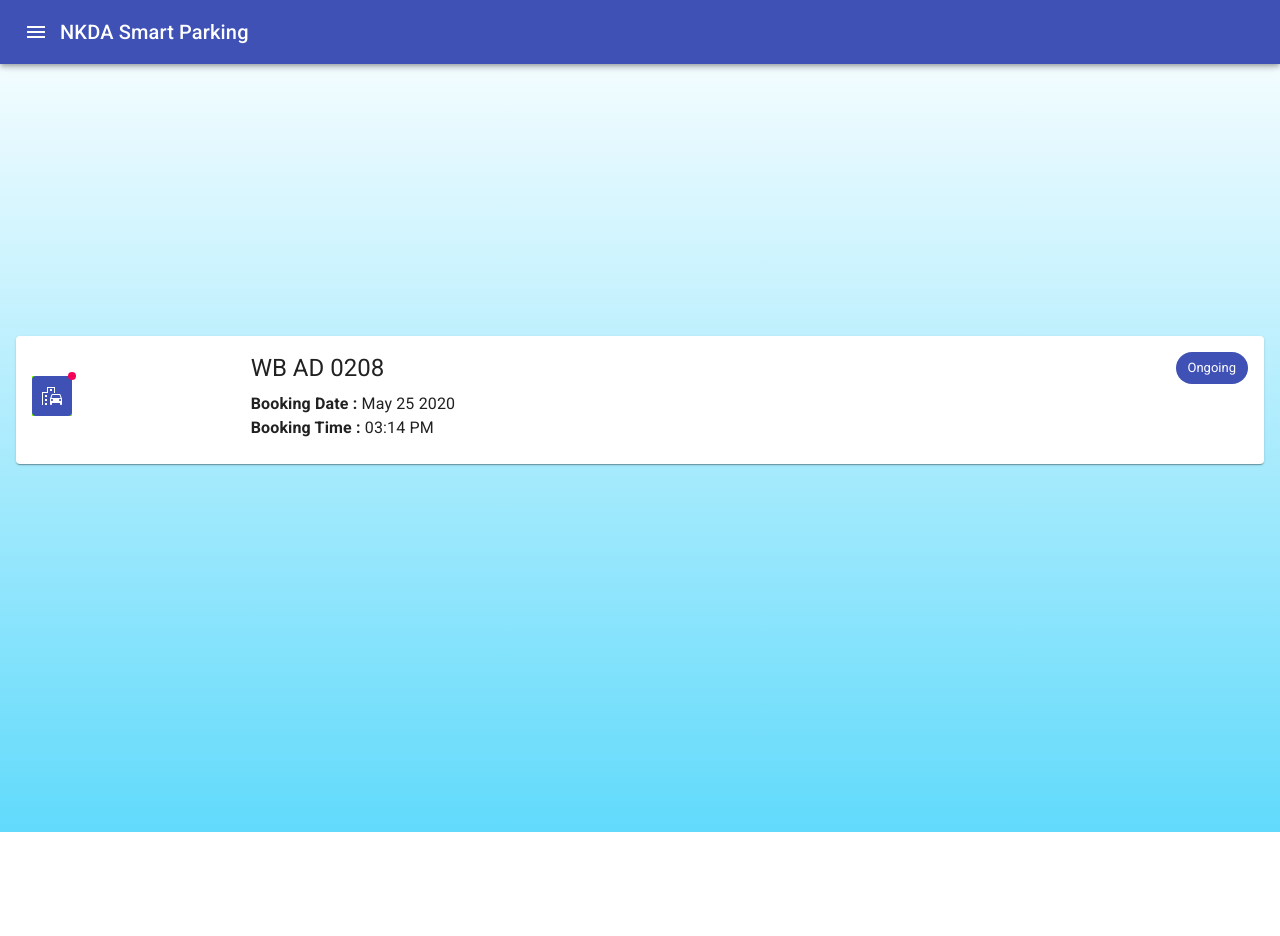
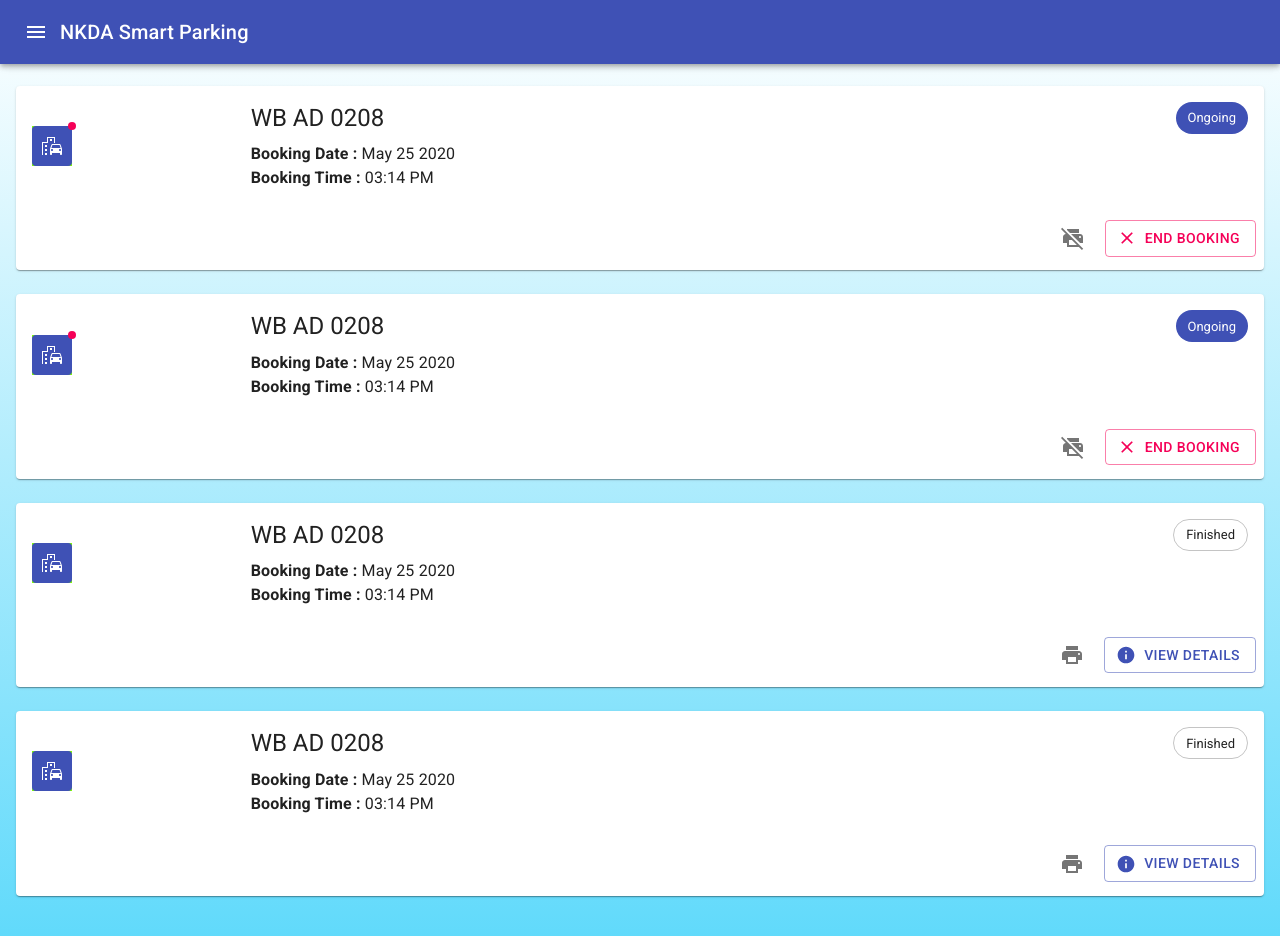
Before and after one commit to pramanikriju/nkda-smart-parking, a React (Create React App) app: page /history in a window 1280 px wide. Before the commit the page ends 832 px from the top, so only its background shows below. Built offline with nearby package versions, Linux system fonts and the light colour scheme.

Commit message:
history finished

```diff
--- a/src/history.js
+++ b/src/history.js
@@ -10,6 +10,12 @@
 import EmojiTransportationIcon from "@material-ui/icons/EmojiTransportation";
 import Chip from "@material-ui/core/Chip";
 import Badge from "@material-ui/core/Badge";
+import CardActions from "@material-ui/core/CardActions";
+import IconButton from "@material-ui/core/IconButton";
+import PrintDisabledIcon from "@material-ui/icons/PrintDisabled";
+import CloseIcon from "@material-ui/icons/Close";
+import PrintIcon from "@material-ui/icons/Print";
+import InfoIcon from "@material-ui/icons/Info";
 
 const useStyles = makeStyles((theme) => ({
   root: {
@@ -22,7 +28,8 @@
     // backgroundPosition: "center",
   },
   container: {
-    height: "100vh",
+    marginTop: "70px",
+    //minHeight: "auto",
   },
   card: {
     maxWidth: 345,
@@ -42,7 +49,7 @@
     margin: theme.spacing(1),
     minWidth: 240,
   },
-  card: {
+  cardItem: {
     background: "#fff",
     width: "100%",
   },
@@ -72,12 +79,12 @@
         className={classes.container}
         container
         direction="column"
-        justify="space-evenly"
+        justify="flex-start"
         alignItems="stretch"
-        spacing={1}
+        //spacing={1}
       >
         <Grid item>
-          <Card className={classes.card}>
+          <Card className={classes.cardItem}>
             <CardContent className={classes}>
               <Grid
                 container
@@ -115,6 +122,181 @@
                 </Grid>
               </Grid>
             </CardContent>
+            <CardActions className={classes.end}>
+              <IconButton aria-label="add to favorites">
+                <PrintDisabledIcon />
+              </IconButton>
+              <Button
+                variant="outlined"
+                color="secondary"
+                className={classes.button}
+                startIcon={<CloseIcon />}
+              >
+                End Booking
+              </Button>
+            </CardActions>
+          </Card>
+        </Grid>
+        <Grid item>
+          <Card className={classes.cardItem}>
+            <CardContent className={classes}>
+              <Grid
+                container
+                spacing={0}
+                direction="row"
+                justify="center"
+                alignItems="center"
+              >
+                <Grid item xs={2}>
+                  <Badge
+                    className={classes.online}
+                    color="secondary"
+                    variant="dot"
+                  >
+                    <Avatar variant="rounded" className={classes.rounded}>
+                      <EmojiTransportationIcon />
+                    </Avatar>
+                  </Badge>
+                </Grid>
+                <Grid item xs={10} className={classes.content}>
+                  <Typography gutterBottom variant="h5" component="h2">
+                    WB AD 0208
+                    <Chip
+                      className={classes.end}
+                      label="Ongoing"
+                      color="primary"
+                    />
+                  </Typography>
+                  <Typography>
+                    <strong>Booking Date : </strong> May 25 2020
+                  </Typography>
+                  <Typography>
+                    <strong>Booking Time : </strong>03:14 PM
+                  </Typography>
+                </Grid>
+              </Grid>
+            </CardContent>
+            <CardActions className={classes.end}>
+              <IconButton aria-label="add to favorites">
+                <PrintDisabledIcon />
+              </IconButton>
+              <Button
+                variant="outlined"
+                color="secondary"
+                className={classes.button}
+                startIcon={<CloseIcon />}
+              >
+                End Booking
+              </Button>
+            </CardActions>
+          </Card>
+        </Grid>
+        <Grid item>
+          <Card className={classes.cardItem}>
+            <CardContent className={classes}>
+              <Grid
+                container
+                spacing={0}
+                direction="row"
+                justify="center"
+                alignItems="center"
+              >
+                <Grid item xs={2}>
+                  <Badge
+                    className={classes.online}
+                    color="secondary"
+                    variant="none"
+                  >
+                    <Avatar variant="rounded" className={classes.rounded}>
+                      <EmojiTransportationIcon />
+                    </Avatar>
+                  </Badge>
+                </Grid>
+                <Grid item xs={10} className={classes.content}>
+                  <Typography gutterBottom variant="h5" component="h2">
+                    WB AD 0208
+                    <Chip
+                      label="Finished"
+                      className={classes.end}
+                      variant="outlined"
+                    />
+                  </Typography>
+                  <Typography>
+                    <strong>Booking Date : </strong> May 25 2020
+                  </Typography>
+                  <Typography>
+                    <strong>Booking Time : </strong>03:14 PM
+                  </Typography>
+                </Grid>
+              </Grid>
+            </CardContent>
+            <CardActions className={classes.end}>
+              <IconButton aria-label="add to favorites">
+                <PrintIcon />
+              </IconButton>
+              <Button
+                variant="outlined"
+                color="primary"
+                className={classes.button}
+                startIcon={<InfoIcon />}
+              >
+                View Details
+              </Button>
+            </CardActions>
+          </Card>
+        </Grid>
+        <Grid item>
+          <Card className={classes.cardItem}>
+            <CardContent className={classes}>
+              <Grid
+                container
+                spacing={0}
+                direction="row"
+                justify="center"
+                alignItems="center"
+              >
+                <Grid item xs={2}>
+                  <Badge
+                    className={classes.online}
+                    color="secondary"
+                    variant="none"
+                  >
+                    <Avatar variant="rounded" className={classes.rounded}>
+                      <EmojiTransportationIcon />
+                    </Avatar>
+                  </Badge>
+                </Grid>
+                <Grid item xs={10} className={classes.content}>
+                  <Typography gutterBottom variant="h5" component="h2">
+                    WB AD 0208
+                    <Chip
+                      label="Finished"
+                      className={classes.end}
+                      variant="outlined"
+                    />
+                  </Typography>
+                  <Typography>
+                    <strong>Booking Date : </strong> May 25 2020
+                  </Typography>
+                  <Typography>
+                    <strong>Booking Time : </strong>03:14 PM
+                  </Typography>
+                </Grid>
+              </Grid>
+            </CardContent>
+            <CardActions className={classes.end}>
+              <IconButton aria-label="add to favorites">
+                <PrintIcon />
+              </IconButton>
+              <Button
+                variant="outlined"
+                color="primary"
+                className={classes.button}
+                startIcon={<InfoIcon />}
+              >
+                View Details
+              </Button>
+            </CardActions>
           </Card>
         </Grid>
       </Grid>
```
